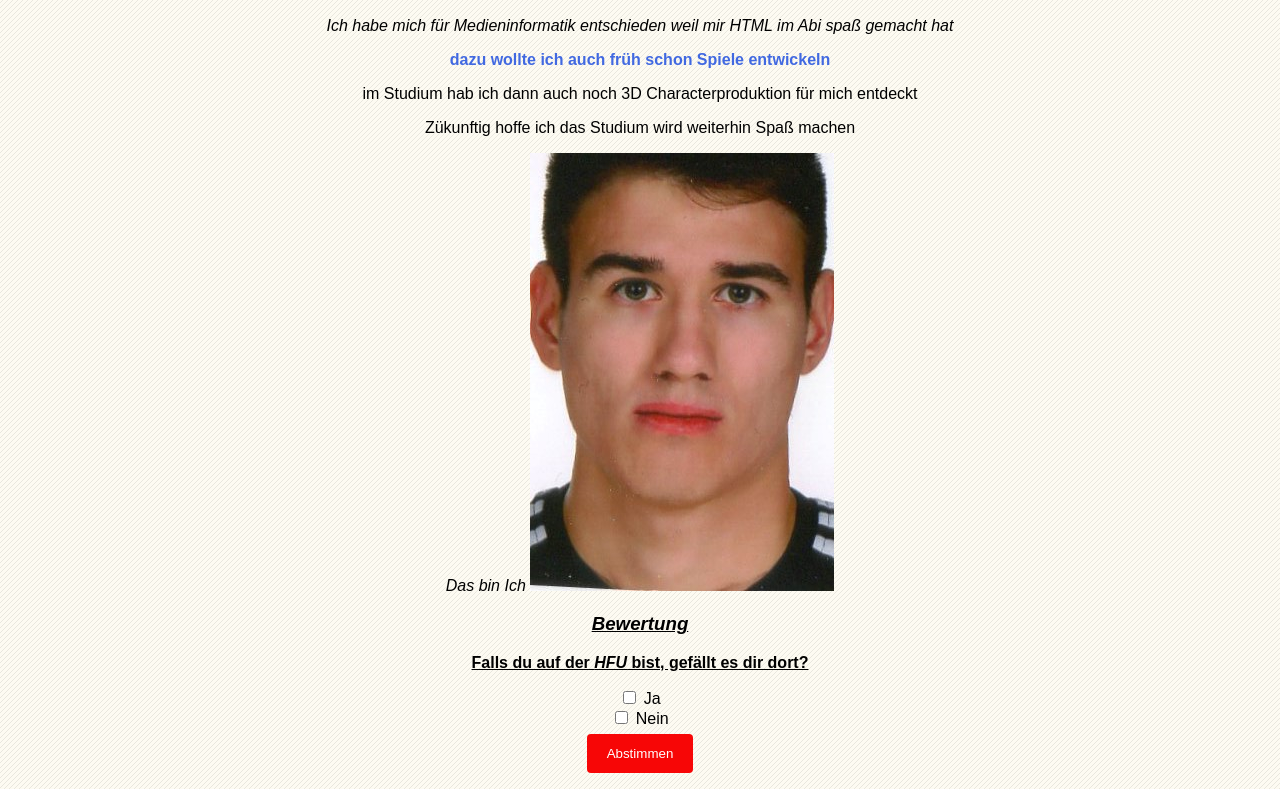
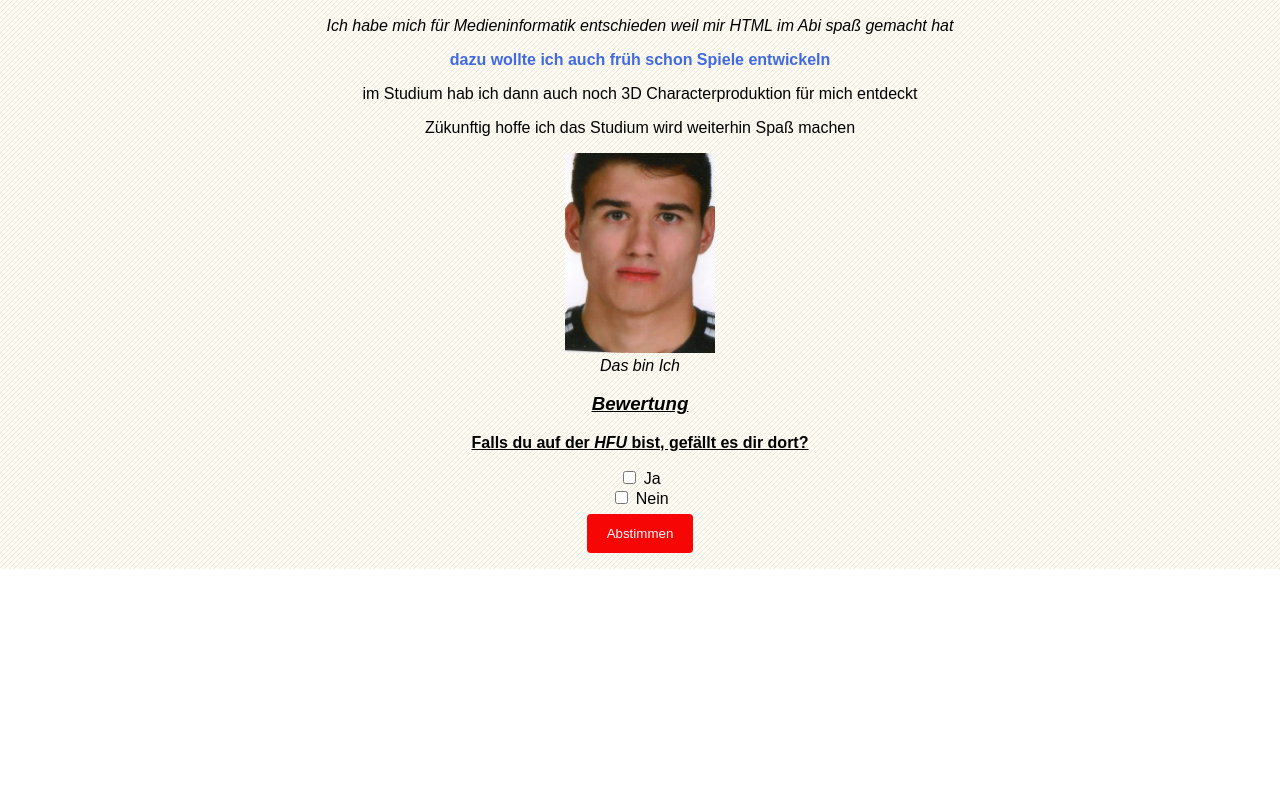
Before and after one commit to NikitaGae/GIS_WiSe2020, a plain HTML site: page Aufgabe1.4/uebermich.html in a window 1280 px wide. Shown: the part 662-1451 px from the top of the page. After the commit the page ends 1231 px from the top, so only its background shows below. Drawn offline with Linux system fonts and the light colour scheme.

Commit message:
FEEEERTIG

```diff
--- a/Aufgabe1.4/style.css
+++ b/Aufgabe1.4/style.css
@@ -38,6 +38,18 @@
         font-weight: 700;
         color: red;
     }
+
+    #ich #ich2{
+        text-align: center;
+        width: 150px;
+        height: 200px;
+    }
+
+    #ich2{
+        width: 150px;
+        height: 200px;
+    }
+
 
     .active{
         color:rgb(247, 6, 6)
--- a/Aufgabe1.4/uebermich.html
+++ b/Aufgabe1.4/uebermich.html
@@ -44,9 +44,10 @@
         <p>im Studium hab ich dann auch noch 3D Characterproduktion für mich entdeckt</p>
         <p>Zükunftig hoffe ich das Studium wird weiterhin Spaß machen</p>
     </div>
-
-    <i>Das bin Ich</i>
-    <img id="ich" src="img016.jpg" alt="ich">
+    <div id="ich">
+        <img id="ich2" src="img016.jpg" alt="ich">
+    </div>
+    <i id="das">Das bin Ich</i>
 
     <div id="umfragen">
         <h3 id="bewertung"><u><em>Bewertung</em></u></h3>
```
Also changed, not shown: Aufgabe1.2/ueberMich.html (+2 -1 lines).
